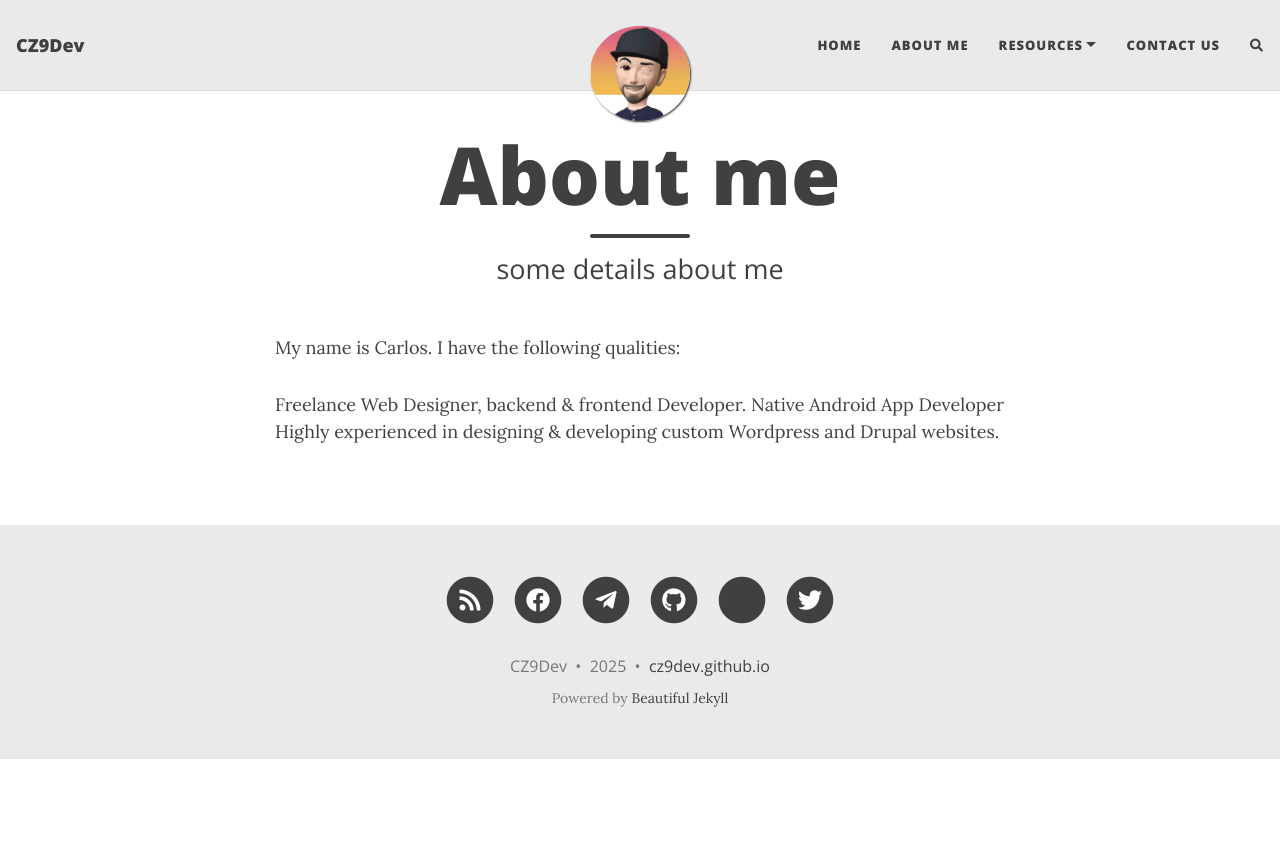
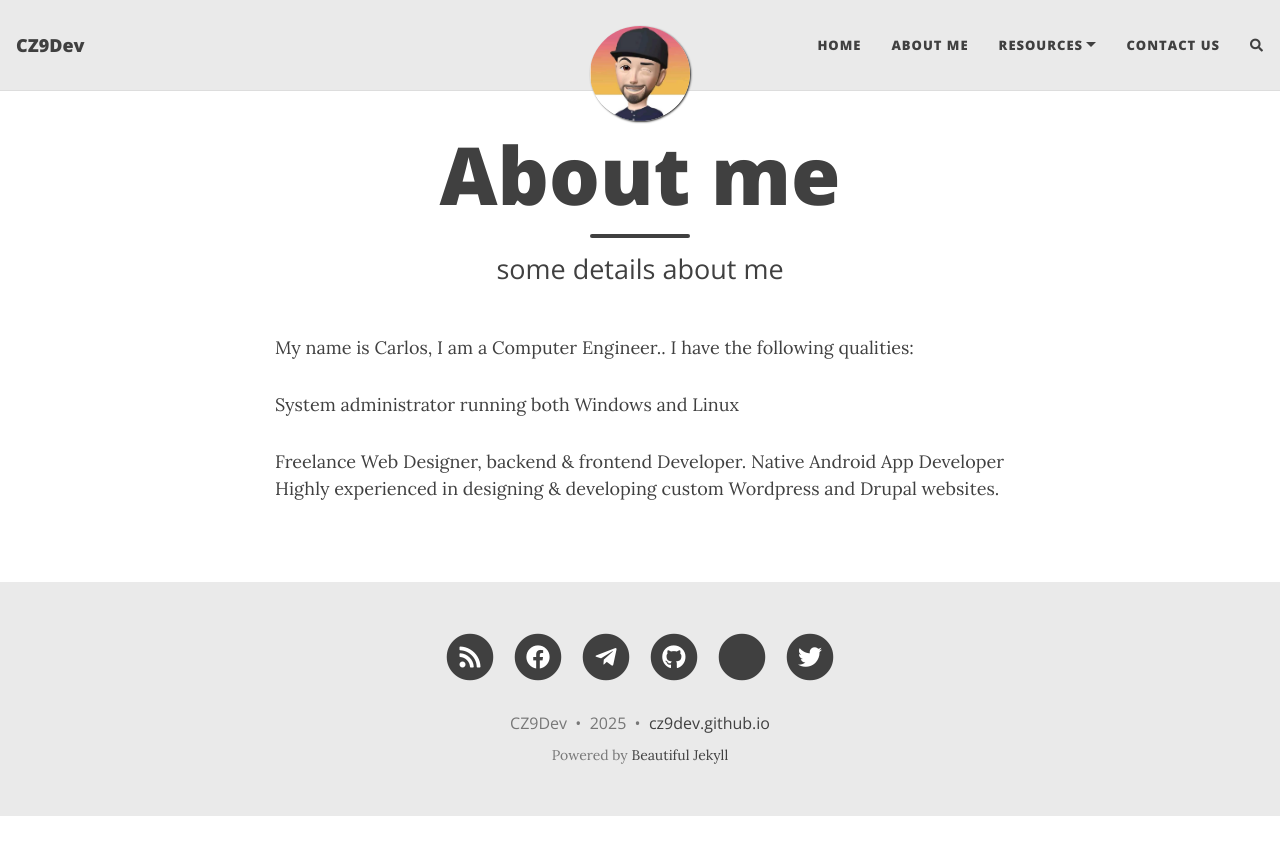
Before and after one commit to cz9dev/cz9dev.github.io, a Jekyll site: the page built from aboutme.md, in a window 1280 px wide. Shown: the top 855 px of the page. Built offline with Jekyll 4.4.1, drawn with Linux system fonts in a browser that asks for light colours; nearby versions of some CDN libraries; comment, search, counter and statistics services are not loaded.

Commit message:
Update files

```diff
--- a/aboutme.md
+++ b/aboutme.md
@@ -4,7 +4,9 @@ title: About me
 subtitle: some details about me
 ---
 
-My name is Carlos. I have the following qualities:
+My name is Carlos, I am a Computer Engineer.. I have the following qualities:
+
+System administrator running both Windows and Linux
 
 Freelance Web Designer, backend & frontend Developer. Native Android App Developer
 Highly experienced in designing & developing custom Wordpress and Drupal websites.
```
Also changed, not shown: _posts/2025-02-06-install-mailad-in-debian.md (+1 -1 lines).
